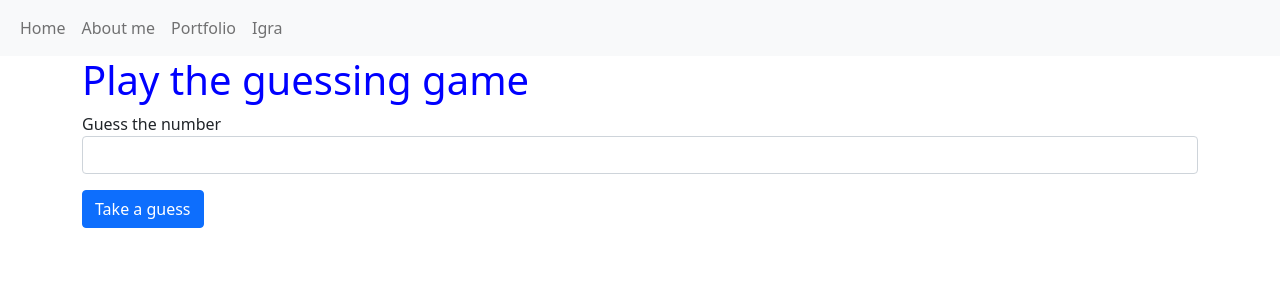
After one commit to mkorbar/16-Flask-delpoy, a Flask app: page /game in a window 1280 px wide. The commit adds this page. Shown: the top 300 px of the page. Run offline with Flask 2, Linux system fonts and the light colour scheme.

Commit message:
Add a Guess the secret number game

```diff
--- a/main.py
+++ b/main.py
@@ -1,3 +1,5 @@
+import random
+
 from flask import Flask, render_template, request, make_response
 
 app = Flask(__name__)
@@ -28,11 +30,37 @@ def oMeni():
         return response
 
 
-
 @app.route("/portfolio")
 def portfolio():
     return render_template('portfolio.html')
 
 
+@app.route('/game', methods=['GET', 'POST'])
+def guessing_game():
+    if request.method == 'GET':
+        secret_number = request.cookies.get('secret_number')
+        response = make_response(render_template('game.html'))
+        if not secret_number:
+            secret_number = random.randint(1, 30)
+            response.set_cookie('secret_number', str(secret_number))
+        return response
+    elif request.method == 'POST':
+
+        guess = int(request.form.get("numberGuess"))
+        secret_number = int(request.cookies.get("secret_number"))
+
+        if guess == secret_number:
+            message = "Correct! The secret number is {0}".format(str(secret_number))
+            response = make_response(render_template("game.html", message=message, err=False))
+            response.set_cookie("secret_number", str(random.randint(1, 30)))  # set the new secret number
+            return response
+        elif guess > secret_number:
+            message = "Your guess is not correct... try something smaller."
+            return render_template("game.html", message=message, err=True)
+        elif guess < secret_number:
+            message = "Your guess is not correct... try something bigger."
+            return render_template("game.html", message=message, err=True)
+
+
 if __name__ == '__main__':
     app.run()
--- a/templates/base.html
+++ b/templates/base.html
@@ -28,6 +28,9 @@
         <li class="nav-item">
           <a class="nav-link" href="/portfolio">Portfolio</a>
         </li>
+        <li class="nav-item">
+          <a class="nav-link" href="/game">Igra</a>
+        </li>
       </ul>
     </div>
   </div>
--- /dev/null
+++ b/templates/game.html
@@ -0,0 +1,18 @@
+{% extends "base.html" %}
+
+{% block content %}
+    <h1>Play the guessing game</h1>
+
+{% if message %}
+    {% if err %}
+    <p class="alert alert-danger">{{message}}</p>
+    {% else %}
+    <p class="alert alert-success">{{message}}</p>
+    {% endif %}
+{% endif %}
+    <form method="post" action="/game">
+        <label for="numberGuess">Guess the number</label>
+        <input class="form-control" id="numberGuess" type="number" name="numberGuess" min="0" max="30">
+        <button class="btn btn-primary mt-3" type="submit">Take a guess</button>
+    </form>
+{% endblock %}
```
